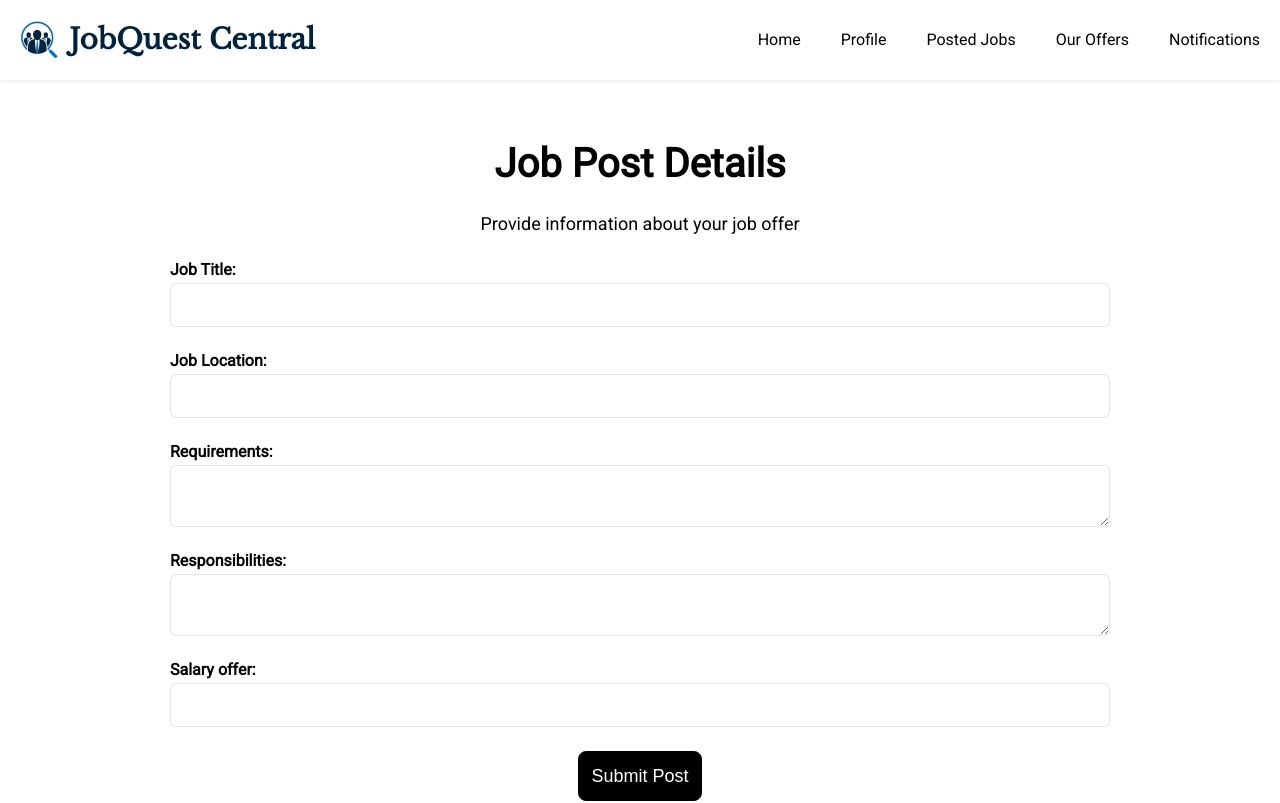
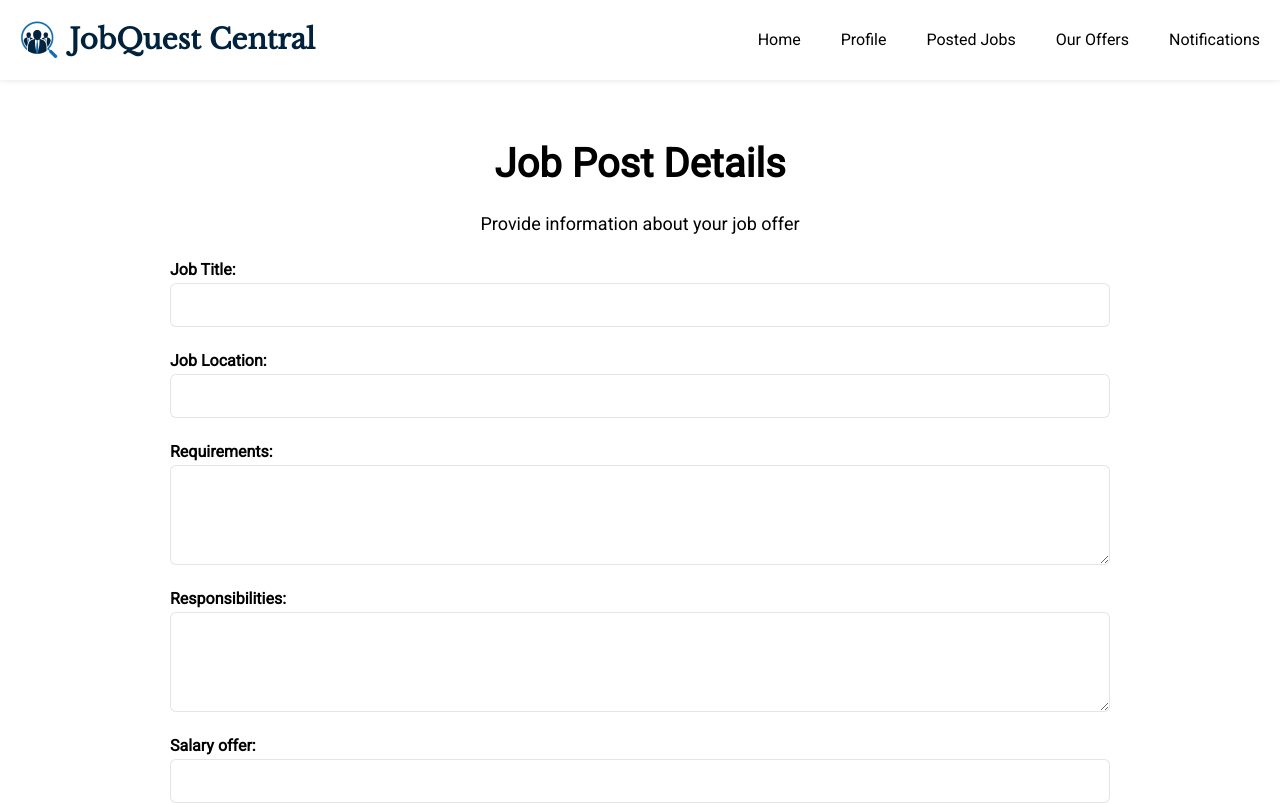
Before and after one commit to G-Jasser/GMC-Final-Project, a React (Vite) app: page / in a window 1280 px wide. Shown: the top 803 px of the page. Built offline with nearby package versions, Linux system fonts and the light colour scheme.

Commit message:
Update style.css

```diff
--- a/src/css/style.css
+++ b/src/css/style.css
@@ -803,7 +803,10 @@
     font-size: 16px;
 }
 .form-style-2 textarea.textfield {
-    /*Make this a fix space*/
+    max-width: 100%;
+    min-width: 100%;
+    max-height: 300px;
+    min-height: 100px;
 }
 .input-frame .list-horizontal {
     justify-content: flex-start;
```
